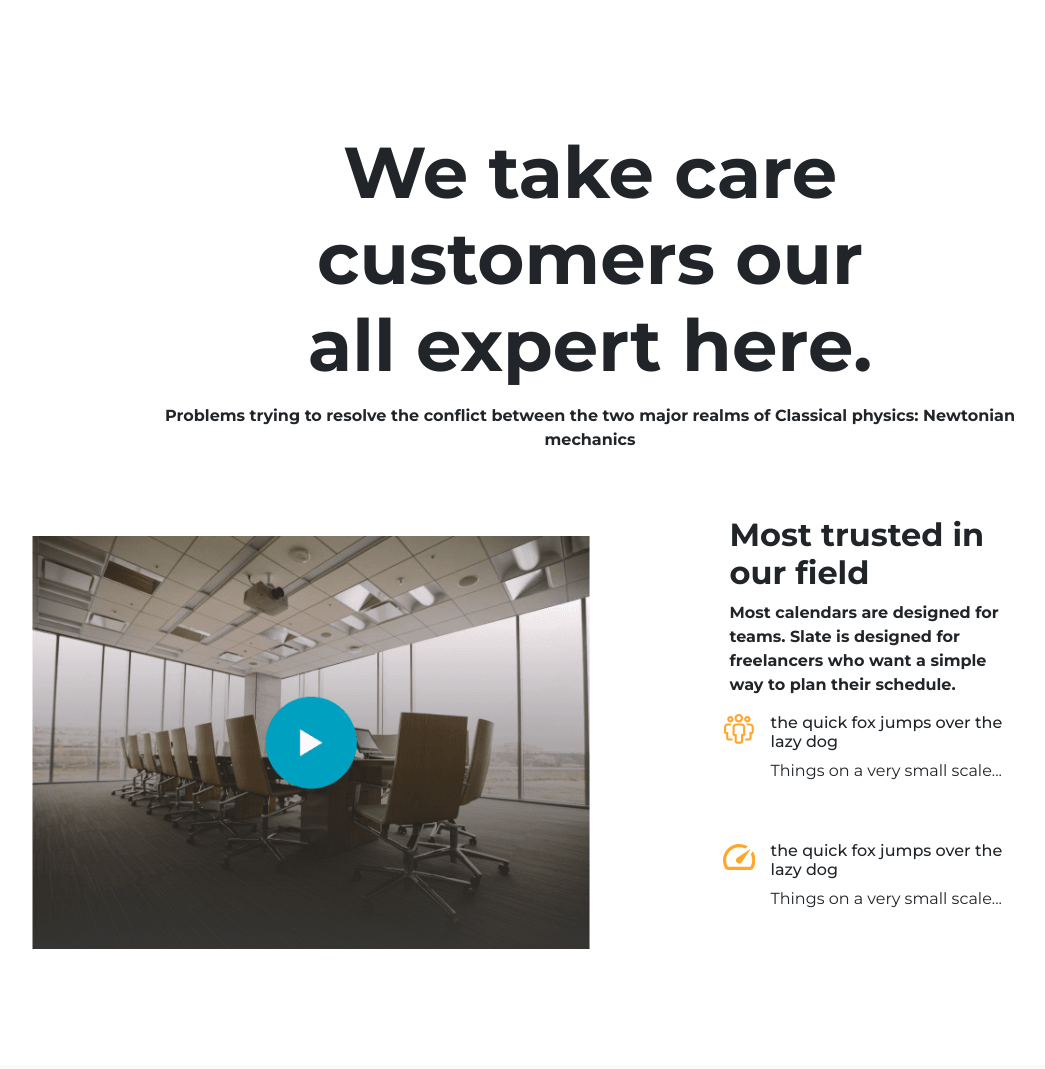
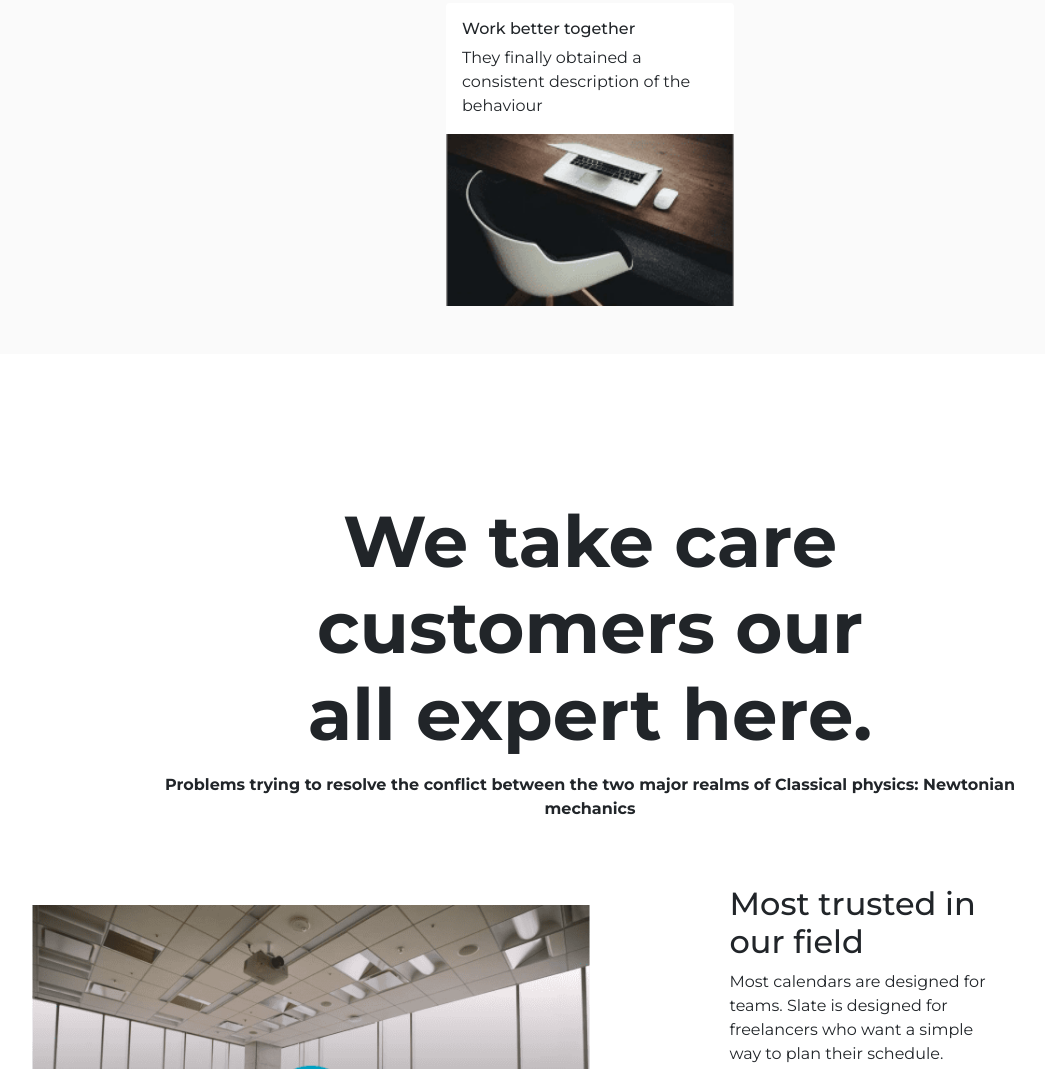
Before and after one commit to GamerBike39/ProjectBootstrap, a plain HTML site: page index.html in a window 1280 px wide. Shown: the part 1628-2697 px from the top of the page, without its empty margins (50-1095 px from the left). Drawn offline with nearby package versions, Linux system fonts and the light colour scheme.

Commit message:
opti encore

```diff
--- a/assets/css/style.css
+++ b/assets/css/style.css
@@ -53,9 +53,6 @@ header {
     filter: drop-shadow(0px 4px 4px rgba(0, 0, 0, 0.25));
 }
 
-#content2,#content3,#content4{
-    min-height: 70vh;
-}
 
 #content2, #content4{
     background: #FAFAFA;
--- a/index.html
+++ b/index.html
@@ -114,7 +114,7 @@
       two major realms of Classical
       physics: Newtonian mechanics </p>
 
-    <div class="card-deck col-12 col-md-10 col-lg-12 mt-5 d-flex w-auto row gap-3 justify-content-center">
+    <div class="card-deck col-12 col-md-8 col-xl-12 mt-5 row gap-5 g-0 justify-content-center mx-auto my-auto">
       <div class="card" style="width: 18rem;">
         <div class="card-body">
           <h5 class="card-title">A single source of truth</h5>
@@ -122,8 +122,8 @@
             light was made up of
             particles, but then it
             was discovered </p>
+          </div>
           <img src="assets/img/practicePhoto1.png" class="card-img img-fluid" alt="...">
-        </div>
       </div>
       <div class="card" style="width: 18rem;">
         <div class="card-body">
@@ -131,9 +131,8 @@
           <p class="card-text">“Quantum mechanics”
             is the description of the
             behaviour of matter</p>
+          </div>
           <img src="assets/img/practicePhoto2.png" class="card-img img-fluid" alt="...">
-
-        </div>
       </div>
       <div class="card" style="width: 18rem;">
         <div class="card-body">
@@ -141,9 +140,8 @@
           <p class="card-text">They describe a
             universe consisting of
             bodies moving</p>
+          </div>
           <img src="assets/img/practicePhoto3.png" class="card-img mt-4 img-fluid" alt="...">
-
-        </div>
       </div>
       <div class="card" style="width: 18rem;">
         <div class="card-body">
@@ -151,9 +149,8 @@
           <p class="card-text">They finally obtained
             a consistent description
             of the behaviour </p>
-          <img src="assets/img/practicePhoto4.png" class="card-img img-fluid" alt="...">
-
-        </div>
+          </div>
+          <img src="assets/img/practicePhoto4.png" class=" img-fluid p-0 m-0" alt="...">
       </div>
     </div>
   </section>
@@ -167,15 +164,15 @@
 
     <div class="container col-12 d-flex align-items-center weTake w-auto justify-content-center pt-5" id="weAre">
       <img src="assets/img/providingMedia.png" class="col-lg-6 col-12" alt="photo d'une personne qui fait des réservations sur un ordinateur">
-     <div class="mx-auto px-auto d-flex flex-wrap justify-content-center align-items-center">
-        <div class="col-lg-6">
-          <h2 class="col-12 fw-bold">Most trusted in our field</h2>
-          <p class="col-12 fw-bold">Most calendars are designed for teams. Slate
+     <div class="mx-auto px-auto col-lg-6 col-md-6 d-flex flex-wrap justify-content-center align-items-center">
+        <div class="col-lg-6 col-12">
+          <h2 class="col-12">Most trusted in our field</h2>
+          <p class="col-12">Most calendars are designed for teams. Slate
             is designed for freelancers who want a
             simple way to plan their schedule.</p>
         </div>
         <div>
-          <div class="col-10 d-flex m-auto p-auto gap-3">
+          <div class="col-11 d-flex m-auto p-auto gap-3">
             <img src="assets/img/bonhommeReunion.svg" class="mb-5 pb-5" alt="icone de personnes en réunion">
             <div>
               <h6>the quick fox jumps over the lazy dog</h6>
@@ -183,7 +180,7 @@
             </div>
           </div>
 
-          <div class="col-10 d-flex m-auto gap-3">
+          <div class="col-11 d-flex m-auto gap-3">
             <img src="assets/img/compteurVitesse.svg" class="mb-5 pb-5" alt="icone de compteur de vitesse qui va vite">
             <div>
               <h6>the quick fox jumps over the lazy dog</h6>
```
